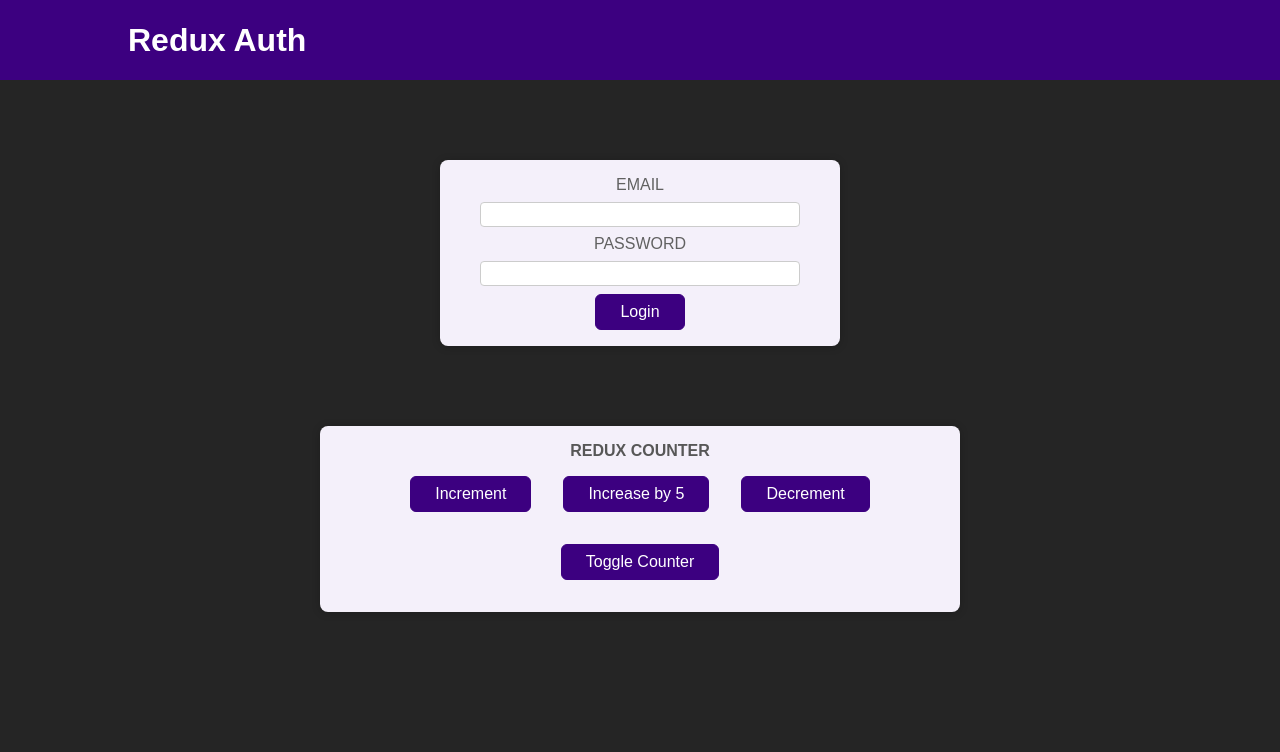
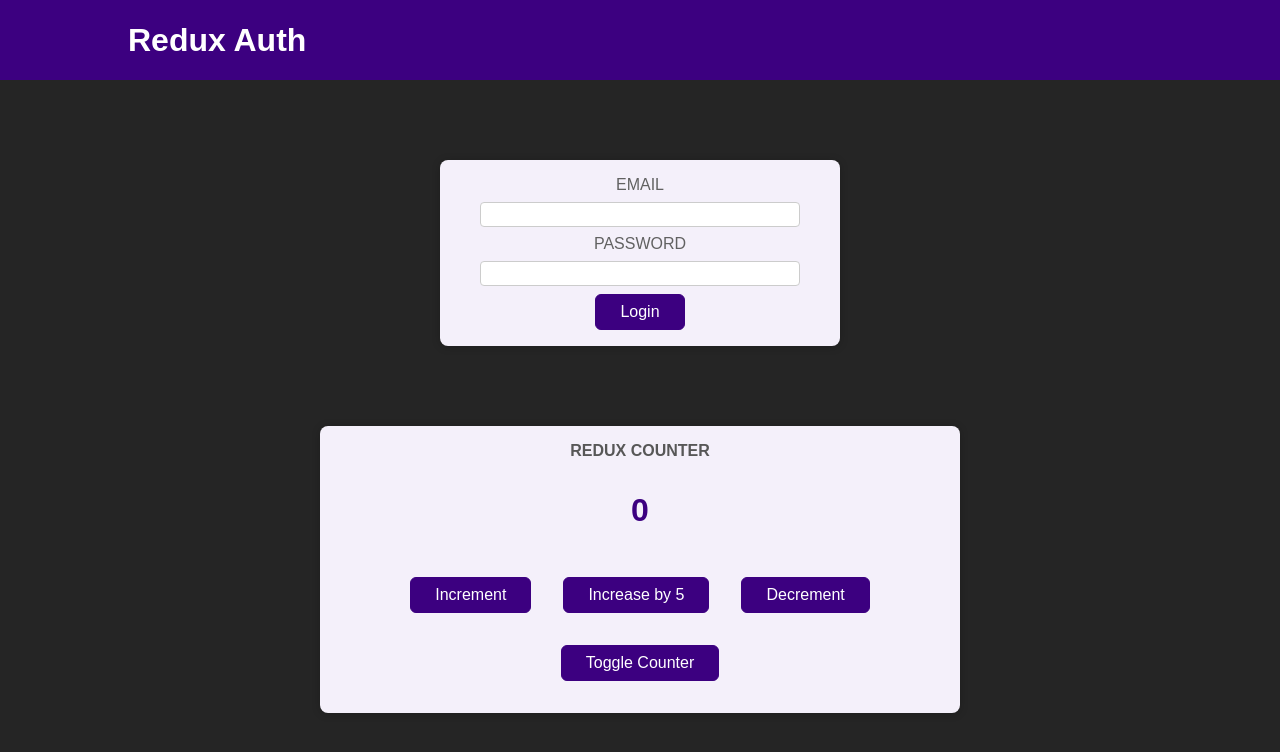
Before and after one commit to tadams95/REDUX-COUNTER, a React (Create React App) app: page / in a window 1280 px wide. Shown: the top 752 px of the page. Built offline with nearby package versions, Linux system fonts and the light colour scheme.

Commit message:
fix UI bug in Counter

```diff
--- a/src/components/Counter.js
+++ b/src/components/Counter.js
@@ -8,7 +8,7 @@
 const Counter = () => {
   const dispatch = useDispatch();
   const counter = useSelector((state) => state.counter.counter);
-  const show = useSelector(state => state.showCounter);
+  const show = useSelector((state) => state.counter.showCounter);
 
   const incrementHandler = () => {
     dispatch(counterActions.increment());
```
